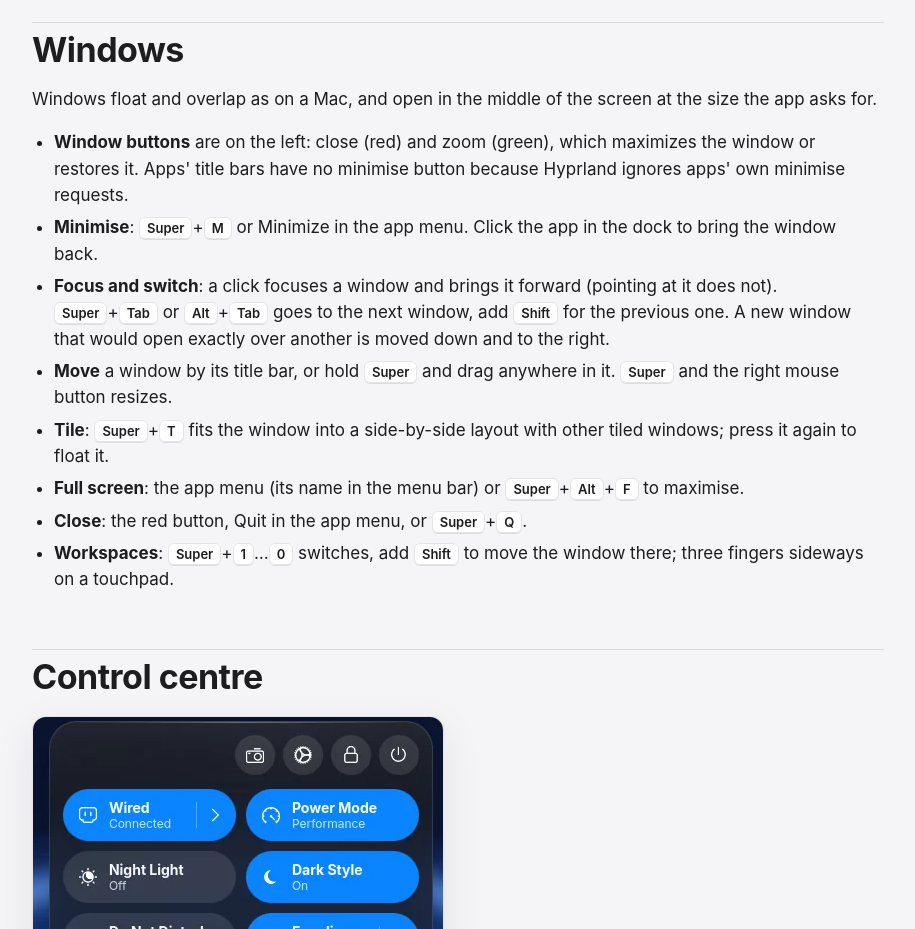
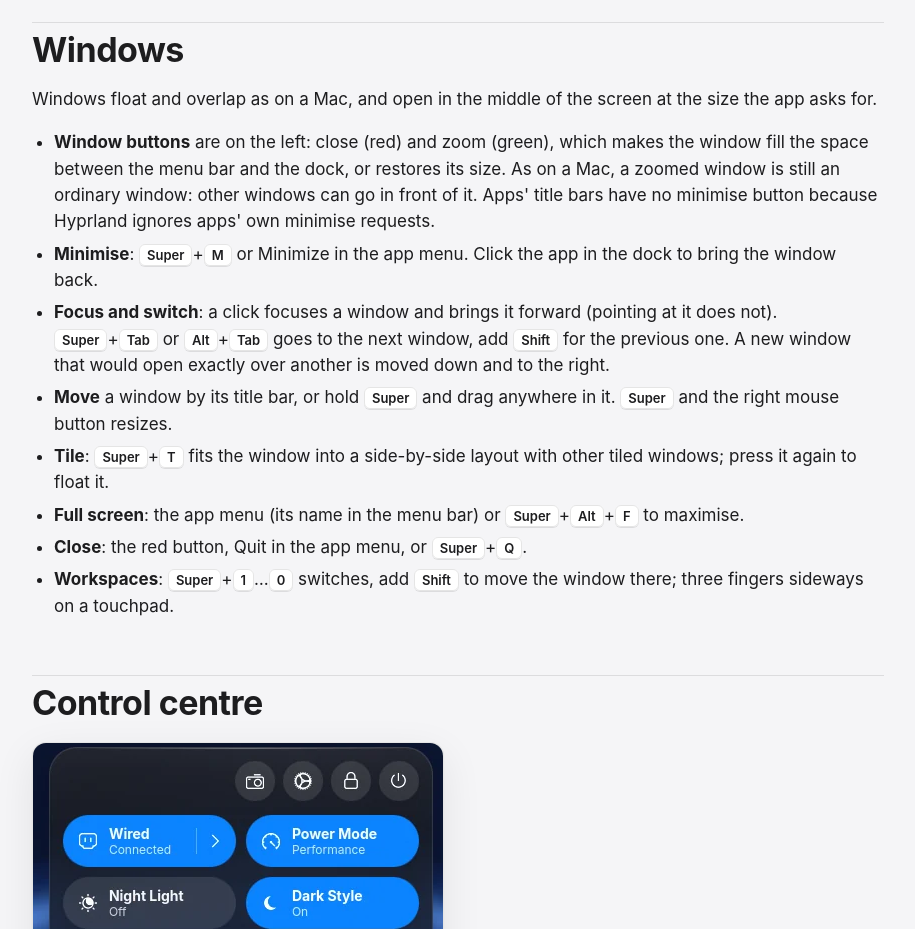
Before and after one commit to Alex-Muhscience/MuhOS, a plain HTML site: page site/docs.html in a window 1280 px wide. Shown: the part 3400-4329 px from the top of the page, without its empty margins (316-1231 px from the left). Drawn offline with Linux system fonts and the light colour scheme; files whose address does not match are found by name.

Commit message:
[fedora] muhos 0.1.0-0.19: zoom as on macOS

```diff
--- a/site/docs.html
+++ b/site/docs.html
@@ -110,7 +110,7 @@
           <h2 id="windows">Windows</h2>
           <p>Windows float and overlap as on a Mac, and open in the middle of the screen at the size the app asks for.</p>
           <ul>
-            <li><strong>Window buttons</strong> are on the left: close (red) and zoom (green), which maximizes the window or restores it. Apps' title bars have no minimise button because Hyprland ignores apps' own minimise requests.</li>
+            <li><strong>Window buttons</strong> are on the left: close (red) and zoom (green), which makes the window fill the space between the menu bar and the dock, or restores its size. As on a Mac, a zoomed window is still an ordinary window: other windows can go in front of it. Apps' title bars have no minimise button because Hyprland ignores apps' own minimise requests.</li>
             <li><strong>Minimise</strong>: <kbd>Super</kbd>+<kbd>M</kbd> or Minimize in the app menu. Click the app in the dock to bring the window back.</li>
             <li><strong>Focus and switch</strong>: a click focuses a window and brings it forward (pointing at it does not). <kbd>Super</kbd>+<kbd>Tab</kbd> or <kbd>Alt</kbd>+<kbd>Tab</kbd> goes to the next window, add <kbd>Shift</kbd> for the previous one. A new window that would open exactly over another is moved down and to the right.</li>
             <li><strong>Move</strong> a window by its title bar, or hold <kbd>Super</kbd> and drag anywhere in it. <kbd>Super</kbd> and the right mouse button resizes.</li>
```
Also changed, not shown: 3 other files.
